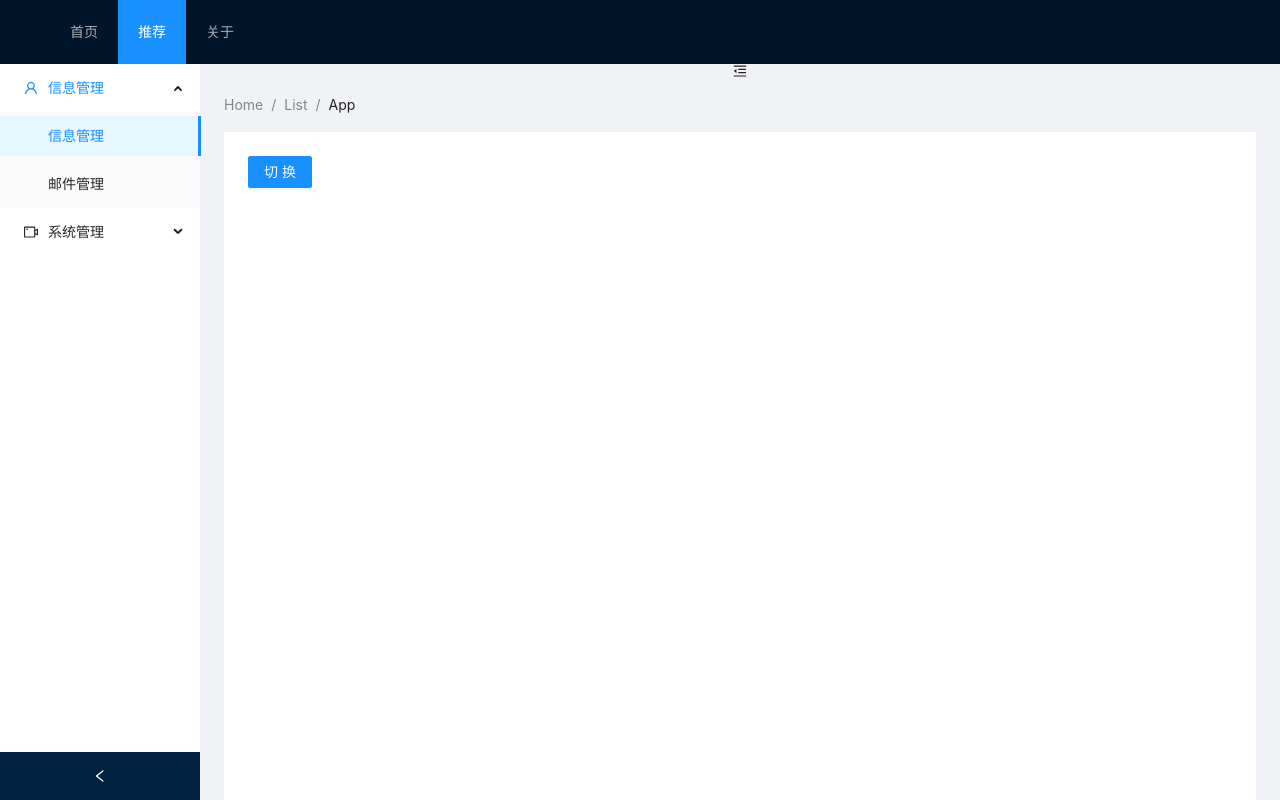
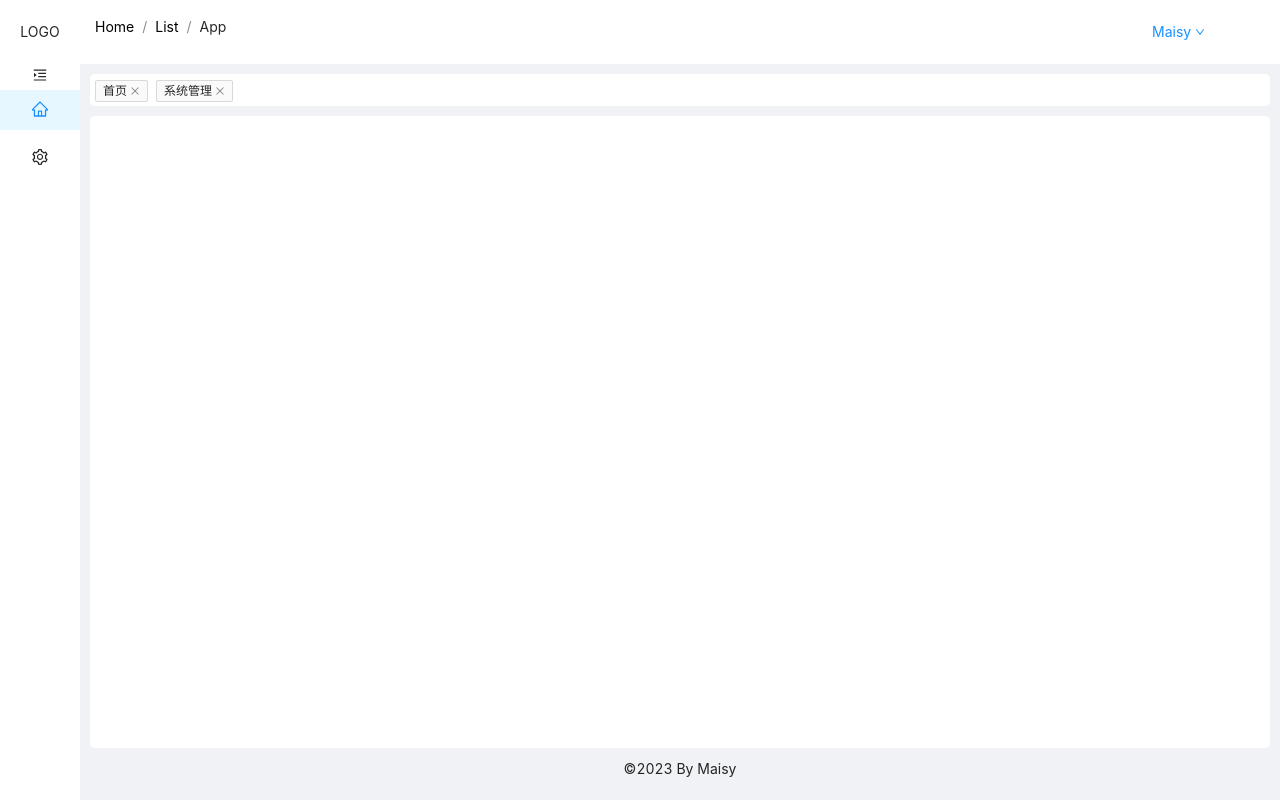
Before and after one commit to codernmx/vite-vue-ts-antadmin, a Vue app: page / in a window 1280 px wide. Built offline with nearby package versions, Linux system fonts and the light colour scheme.

Commit message:
fix:基本布局

```diff
--- a/package.json
+++ b/package.json
@@ -4,12 +4,14 @@
   "version": "0.0.0",
   "type": "module",
   "scripts": {
-    "dev": "vite",
+    "dev": "vite --open",
     "build": "vue-tsc && vite build",
     "preview": "vite preview"
   },
   "dependencies": {
     "ant-design-vue": "^3.2.15",
+    "less": "^4.1.3",
+    "node-sass": "^8.0.0",
     "vue": "^3.2.47"
   },
   "devDependencies": {
--- a/src/App.vue
+++ b/src/App.vue
@@ -7,9 +7,9 @@ import HelloWorld from './components/HelloWorld.vue'
 </template>
 
 <style scoped>
-body{
-  height: 100vh;
-}
+/*body{*/
+/*  height: 100vh;*/
+/*}*/
 /* .logo {
   height: 6em;
   padding: 1.5em;
--- a/src/components/HelloWorld.vue
+++ b/src/components/HelloWorld.vue
@@ -1,30 +1,48 @@
 <template>
   <a-layout>
     <a-layout-header class="header">
-      <div class="logo"></div>
-      <a-menu v-model:selectedKeys="selectedKeys1" theme="dark" mode="horizontal" :style="{ lineHeight: '64px' }">
-        <a-menu-item key="1">首页</a-menu-item>
-        <a-menu-item key="2">推荐</a-menu-item>
-        <a-menu-item key="3">关于</a-menu-item>
-      </a-menu>
+      <div class="logo" :style="{width:collapsed?'80px':'200px'}">LOGO</div>
+      <div class="head-right">
+        <a-breadcrumb style="margin: 16px 0;color: black">
+          <a-breadcrumb-item>Home</a-breadcrumb-item>
+          <a-breadcrumb-item>List</a-breadcrumb-item>
+          <a-breadcrumb-item>App</a-breadcrumb-item>
+        </a-breadcrumb>
+        <a-dropdown :trigger="['click']" class="login-check">
+          <a class="ant-dropdown-link" @click.prevent> Maisy
+            <DownOutlined/>
+          </a>
+          <template #overlay>
+            <a-menu>
+              <a-menu-item key="3">个人中心</a-menu-item>
+              <a-menu-divider/>
+              <a-menu-item key="3">退出登录</a-menu-item>
+            </a-menu>
+          </template>
+        </a-dropdown>
+      </div>
     </a-layout-header>
     <a-layout style="height: calc(100vh - 64px)">
-      <a-layout-sider width="200" style="background: #fff" v-model:collapsed="collapsed" collapsible>
+      <a-layout-sider width="200" style="background: #fff;height:calc(100vh - 22px - 64px) " v-model:collapsed="collapsed" :trigger="null" collapsible>
+        <div style="text-align: center">
+          <menu-unfold-outlined
+              v-if="collapsed"
+              class="trigger"
+              @click="tips"
+          />
+          <menu-fold-outlined v-else class="trigger" @click="tips"/>
+        </div>
         <a-menu v-model:selectedKeys="selectedKeys2" v-model:openKeys="openKeys" mode="inline" :style="{ height: '100%', borderRight: 0 }">
-          <a-sub-menu key="sub1">
-            <template #title>
-              <span>
-                <user-outlined />
-                <span v-if="!collapsed">信息管理</span>
-              </span>
+          <a-menu-item key="1">
+            <template #icon>
+              <home-outlined/>
             </template>
-            <a-menu-item key="1">信息管理</a-menu-item>
-            <a-menu-item key="2">邮件管理</a-menu-item>
-          </a-sub-menu>
+            首页
+          </a-menu-item>
           <a-sub-menu key="sub2">
             <template #title>
               <span>
-                <video-camera-outlined />
+                <setting-outlined/>
                 <span v-if="!collapsed">系统管理</span>
               </span>
             </template>
@@ -35,17 +53,15 @@
           </a-sub-menu>
         </a-menu>
       </a-layout-sider>
-      <a-layout style="padding: 0 24px">
-        <menu-unfold-outlined v-if="collapsed" class="trigger" @click="() => (collapsed = !collapsed)" />
-        <menu-fold-outlined v-else class="trigger" @click="() => (collapsed = !collapsed)" />
-        <a-breadcrumb style="margin: 16px 0">
-          <a-breadcrumb-item>Home</a-breadcrumb-item>
-          <a-breadcrumb-item>List</a-breadcrumb-item>
-          <a-breadcrumb-item>App</a-breadcrumb-item>
-        </a-breadcrumb>
-        <a-layout-content :style="{ background: '#fff', padding: '24px', margin: 0, minHeight: '280px' }">
-          <a-button type="primary" @click="tips">切换</a-button>
+      <a-layout style="padding: 10px">
+        <div class="tag">
+          <Tag/>
+        </div>
+        <a-layout-content class="main">
         </a-layout-content>
+        <a-layout-footer style="text-align: center;padding: 10px">
+          ©2023 By Maisy
+        </a-layout-footer>
       </a-layout>
     </a-layout>
   </a-layout>
@@ -54,37 +70,65 @@
 import {
   UserOutlined,
   VideoCameraOutlined,
-  UploadOutlined,
   MenuUnfoldOutlined,
   MenuFoldOutlined,
+  DownOutlined,
+  HomeOutlined,
+  SettingOutlined
 } from '@ant-design/icons-vue'
-import { message } from 'ant-design-vue'
-import { ref } from 'vue'
+import {message} from 'ant-design-vue'
+import Tag from './tag.vue'
 
-const selectedKeys1 = ref<string[]>(['2'])
+
+import {ref} from 'vue'
+
 const selectedKeys2 = ref<string[]>(['1'])
-const collapsed = ref<boolean>(false)
+const collapsed = ref<boolean>(true)
 const openKeys = ref<string[]>(['sub1'])
 const tips = () => {
   message.success('切换成功')
   collapsed.value = !collapsed.value
 }
 </script>
-<style>
-#components-layout-demo-top-side-2 .logo {
-  float: left;
-  width: 120px;
-  height: 31px;
-  margin: 16px 24px 16px 0;
-  background: rgba(255, 255, 255, 0.3);
+<style scoped lang="less">
+
+.tag {
+  width: 100%;
+  height: 32px;
+  background: #fff;
+  border-radius: 5px;
+  padding: 5px;
+  margin-bottom: 10px;
 }
 
-.ant-row-rtl #components-layout-demo-top-side-2 .logo {
-  float: right;
-  margin: 16px 0 16px 24px;
+.main {
+  background: #fff;
+  border-radius: 5px;
+  margin: 0;
+  height: 100%;
+  padding: 10px;
 }
 
-.site-layout-background {
+.header {
   background: #fff;
+  padding: 0;
+  //background: gray;
+  display: flex;
+
+  .logo {
+    text-align: center;
+  }
+
+  .head-right {
+    flex: 1;
+    padding: 0 15px;
+    display: flex;
+    justify-content: space-between;
+
+    .login-check {
+      margin-right: 60px;
+    }
+  }
 }
+
 </style>
--- /dev/null
+++ b/src/components/tag.vue
@@ -0,0 +1,11 @@
+<template>
+  <a-tag closable @close.prevent="">首页</a-tag>
+  <a-tag closable @close.prevent="">系统管理</a-tag>
+</template>
+<script setup lang="ts">
+import {ref} from 'vue'
+
+</script>
+<style>
+
+</style>
--- a/src/style.css
+++ b/src/style.css
@@ -1,15 +1,15 @@
-:root {
-  font-family: Inter, system-ui, Avenir, Helvetica, Arial, sans-serif;
-  line-height: 1.5;
-  font-weight: 400;
+/*:root {*/
+/*  font-family: Inter, system-ui, Avenir, Helvetica, Arial, sans-serif;*/
+/*  line-height: 1.5;*/
+/*  font-weight: 400;*/
 
-  color-scheme: light dark;
-  color: rgba(255, 255, 255, 0.87);
-  background-color: #242424;
+/*  color-scheme: light dark;*/
+/*  color: rgba(255, 255, 255, 0.87);*/
+/*  background-color: #242424;*/
 
-  font-synthesis: none;
-  text-rendering: optimizeLegibility;
-  -webkit-font-smoothing: antialiased;
-  -moz-osx-font-smoothing: grayscale;
-  -webkit-text-size-adjust: 100%;
-}
+/*  font-synthesis: none;*/
+/*  text-rendering: optimizeLegibility;*/
+/*  -webkit-font-smoothing: antialiased;*/
+/*  -moz-osx-font-smoothing: grayscale;*/
+/*  -webkit-text-size-adjust: 100%;*/
+/*}*/
--- a/vite.config.ts
+++ b/vite.config.ts
@@ -4,4 +4,8 @@ import vue from '@vitejs/plugin-vue'
 // https://vitejs.dev/config/
 export default defineConfig({
   plugins: [vue()],
+  server:{
+    host:'0.0.0.0',
+    port:100,
+  }
 })
```
